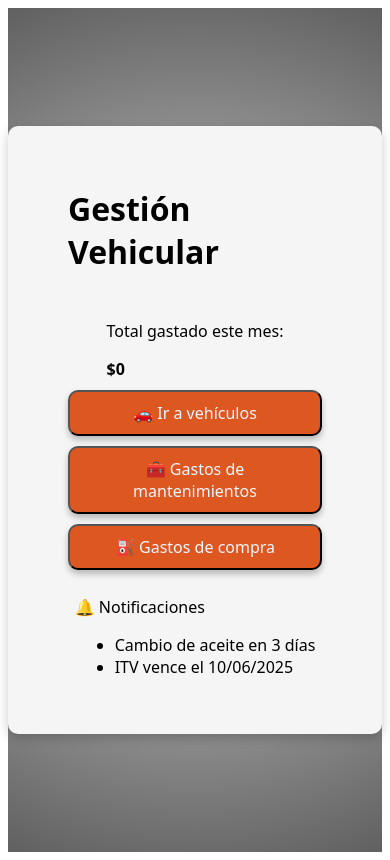
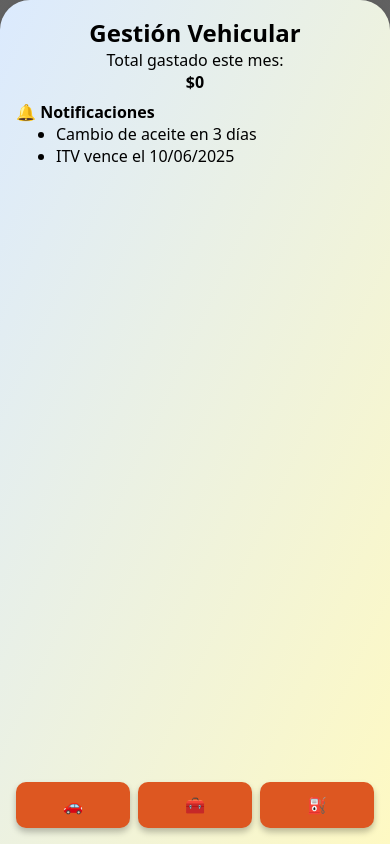
Before and after one commit to nahuelaba96/gestion-vehicular-frontend, a React (Vite) app: page / in a window 390 px wide. Built offline with nearby package versions, Linux system fonts and the light colour scheme.

Commit message:
nuevas modificaciones y refinamiento en pagina mobile

```diff
--- a/src/pages/home/Home.tsx
+++ b/src/pages/home/Home.tsx
@@ -25,27 +25,16 @@ const Home = () => {
   return (
     <div className="fondo">
   <div className="btn-contenedor">
+    {/* Contenido central */}
+    <div>
       <h1 className="titulo">Gestión Vehicular</h1>
-
       <div className="resumen-gastos">
         <p>Total gastado este mes:</p>
         <strong>${totalGastos}</strong>
       </div>
 
-        <button onClick={irAVehiculos} className="btn1">
-          🚗 Ir a vehículos
-        </button>
-        <button onClick={Gmantenimientos} className="btn1">
-          🧰 Gastos de mantenimientos
-        </button>
-        <button onClick={irACompras} className="btn1">
-          ⛽ Gastos de compra
-        </button>
-
       <div className="notificaciones">
-          <p className="noti-titulo">
-            🔔 Notificaciones
-          </p>
+        <p className="noti-titulo">🔔 Notificaciones</p>
         <ul>
           {notificaciones.map((msg, i) => (
             <li key={i}>{msg}</li>
@@ -53,7 +42,16 @@ const Home = () => {
         </ul>
       </div>
     </div>
+
+    {/* Botones al fondo */}
+    <div className="botones-footer">
+      <button onClick={irAVehiculos} className="btn1">🚗</button>
+      <button onClick={Gmantenimientos} className="btn1">🧰</button>
+      <button onClick={irACompras} className="btn1">⛽</button>
     </div>
+  </div>
+</div>
+
   );
 };
 
--- a/src/pages/home/home.css
+++ b/src/pages/home/home.css
@@ -1,9 +1,8 @@
-@import url('https://fonts.googleapis.com/css2?family=Roboto&display=swap');
-
 *{
     font-family: system-ui, -apple-system, BlinkMacSystemFont, 'Segoe UI', Roboto, Oxygen, Ubuntu, Cantarell, 'Open Sans', 'Helvetica Neue', sans-serif;
+    box-sizing: border-box;
+    margin: 0;
 }
-
 
 .fondo {
   background: radial-gradient(circle, #e0e0e0, #a0a0a0, #606060);
@@ -14,46 +13,70 @@
 }
 
 .btn-contenedor {
-  background-color: #f5f5f5;       /* Fondo claro dentro del fondo general */
-  padding: 40px 60px;              /* Agranda el tamaño interior */
-  border-radius: 10px;             /* Bordes redondeados opcionales */
+  background: linear-gradient(to bottom right, #dbeafe, #fef9c3);
+  border-radius: 30px 30px 0px 0px;
+  padding: 16px;
   box-shadow: 0 4px 12px rgba(0, 0, 0, 0.2);
+  width: 100%;
+  max-width: 420px; /* 🔒 Limita el ancho en pantallas grandes */
+  margin: 0 auto;   /* 🎯 Centra horizontalmente en PC */
   display: flex;
   flex-direction: column;
-  gap: 10px;
-  align-items: center;
+  justify-content: space-between;
+  height: 100vh;
+}
 
+.titulo {
+  font-size: 1.5rem;
+  font-weight: bold;
+  text-align: center;
+}
+
+.resumen-gastos {
+  text-align: center;
+}
+
+.noti-titulo {
+  margin-top: 8px;
+  font-weight: bold;
+}
+
+/* Botones abajo */
+.botones-footer {
+  display: flex;
+  justify-content: space-between;
+  gap: 8px;
 }
 
 .btn1 {
-  padding: 10px 20px;
+  flex: 1;
+  padding: 12px;
   font-size: 16px;
-  cursor: pointer;
   border-radius: 10px;
   background-color: rgb(221, 87, 33);
   box-shadow: 0 4px 6px rgba(0, 0, 0, 0.25);
-  color: aliceblue;
-   width: 100%;
-  box-sizing: border-box;
-
-  /* Transiciones suaves */
-  transition:
-    transform 0.2s ease,
-    box-shadow 0.2s ease,
-    background-color 0.2s ease,
-    color 0.2s ease;
+  color: white;
+  border: none;
+  transition: 0.2s ease all;
 }
 
-/* Efecto hover con zoom y sombra más marcada */
 .btn1:hover {
-  transform: scale(1.05);
-  box-shadow: 0 8px 12px rgba(0, 0, 0, 0.4);
   background-color: rgb(200, 70, 20);
-  color: #fff;
+  transform: scale(1.03);
 }
 
-/* Efecto al hacer click */
-.btn1:active {
-  transform: scale(0.97);
-  box-shadow: 0 2px 4px rgba(0, 0, 0, 0.2);
+
+
+/* Sección para el gráfico circular */
+.dashboard {
+  width: 100%;
+  max-width: 300px;
+  margin: 0 auto;
 }
+
+@media (min-width: 768px) {
+  .btn-contenedor {
+    max-width: 1600px; /* o 640px, 720px, según lo que prefieras */
+    border-radius: 30px 30px 0px 0px; /* bordes iguales en PC para estética */
+  }
+}
```
Lines whose indentation alone changed are shown as unchanged.
